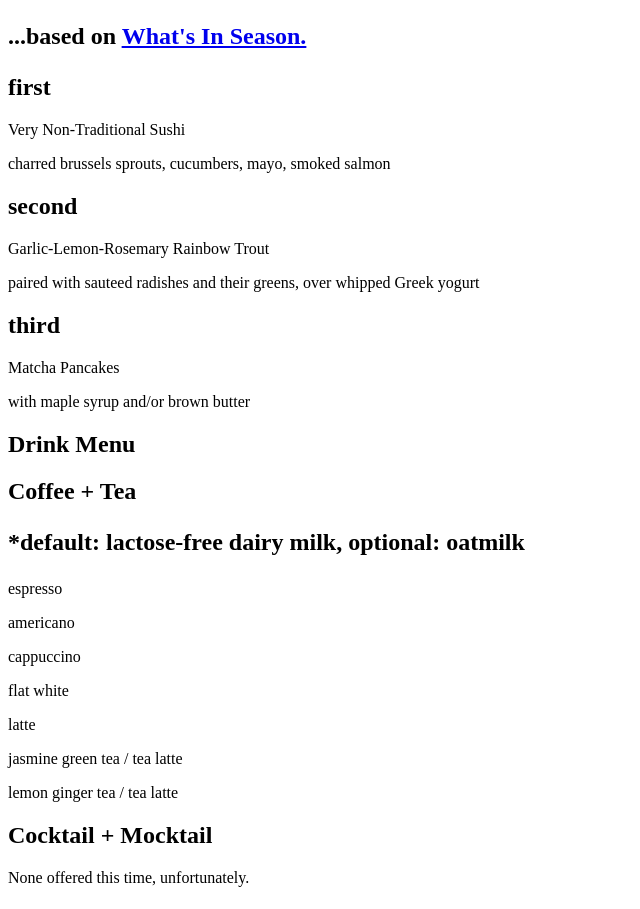
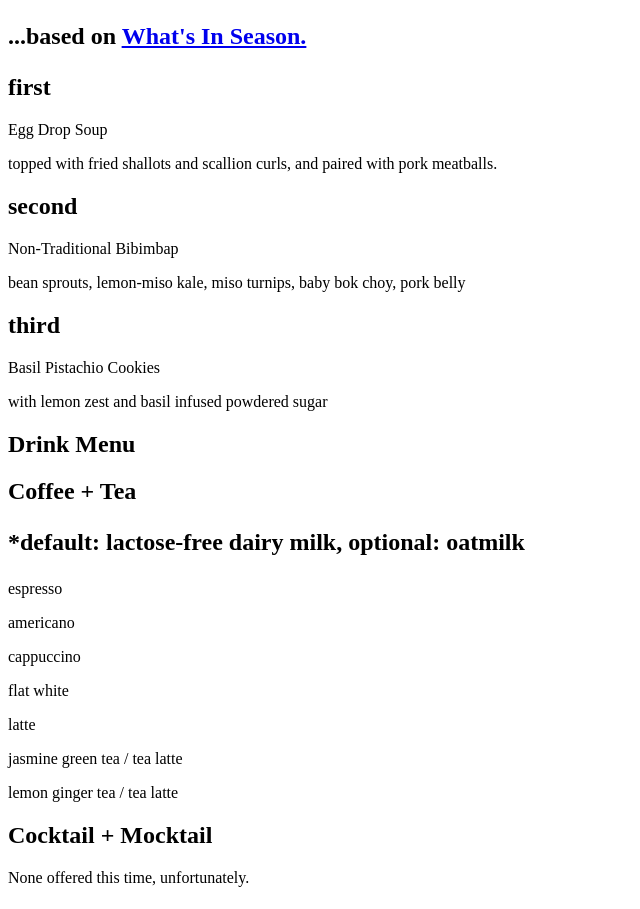
Before and after one commit to PochiChao/houseofseason, a Next.js app: page / in a window 1280 px wide. Shown: the part 2360-3269 px from the top of the page, without its empty margins (0-640 px from the left). Built offline with nearby package versions, Linux system fonts and the light colour scheme.

Commit message:
updated menu for april

```diff
--- a/src/pages/index.tsx
+++ b/src/pages/index.tsx
@@ -12,19 +12,20 @@ import axios from "axios";
 const courseMenu = [
   {
     id: "first",
-    dishName: "Very Non-Traditional Sushi",
-    description: "charred brussels sprouts, cucumbers, mayo, smoked salmon",
+    dishName: "Egg Drop Soup",
+    description:
+      "topped with fried shallots and scallion curls, and paired with pork meatballs.",
   },
   {
     id: "second",
-    dishName: "Garlic-Lemon-Rosemary Rainbow Trout",
+    dishName: "Non-Traditional Bibimbap",
     description:
-      "paired with sauteed radishes and their greens, over whipped Greek yogurt",
+      "bean sprouts, lemon-miso kale, miso turnips, baby bok choy, pork belly",
   },
   {
     id: "third",
-    dishName: "Matcha Pancakes",
-    description: "with maple syrup and/or brown butter",
+    dishName: "Basil Pistachio Cookies",
+    description: "with lemon zest and basil infused powdered sugar",
   },
 ];
 
```
